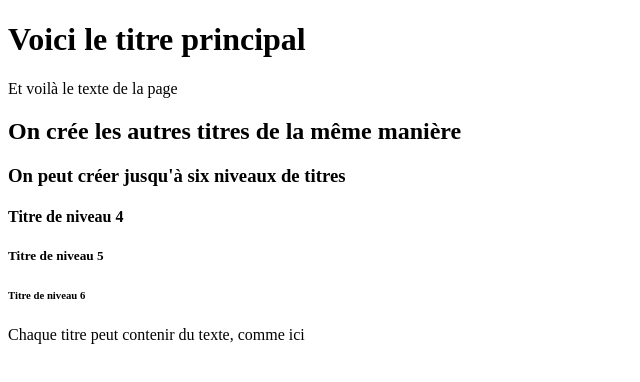
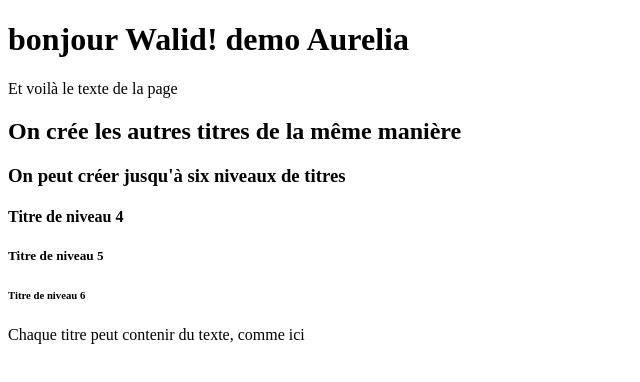
Before and after one commit to WalidBRA/Demoaurelia, a plain HTML site: page index.html in a window 1280 px wide. Shown: the whole page, without its empty margins (0-640 px from the left). Drawn offline with Linux system fonts and the light colour scheme.

Commit message:
Update index.html

```diff
--- a/index.html
+++ b/index.html
@@ -5,7 +5,7 @@
 <meta charset="UTF-8">
 </head>
 <body>
-<h1> Voici le titre principal </h1>
+<h1> bonjour Walid! demo Aurelia </h1>
 <p> Et voilà le texte de la page</p>
 <h2> On crée les autres titres de la même manière </h2>
 <h3> On peut créer jusqu'à six niveaux de titres </h3>
```
